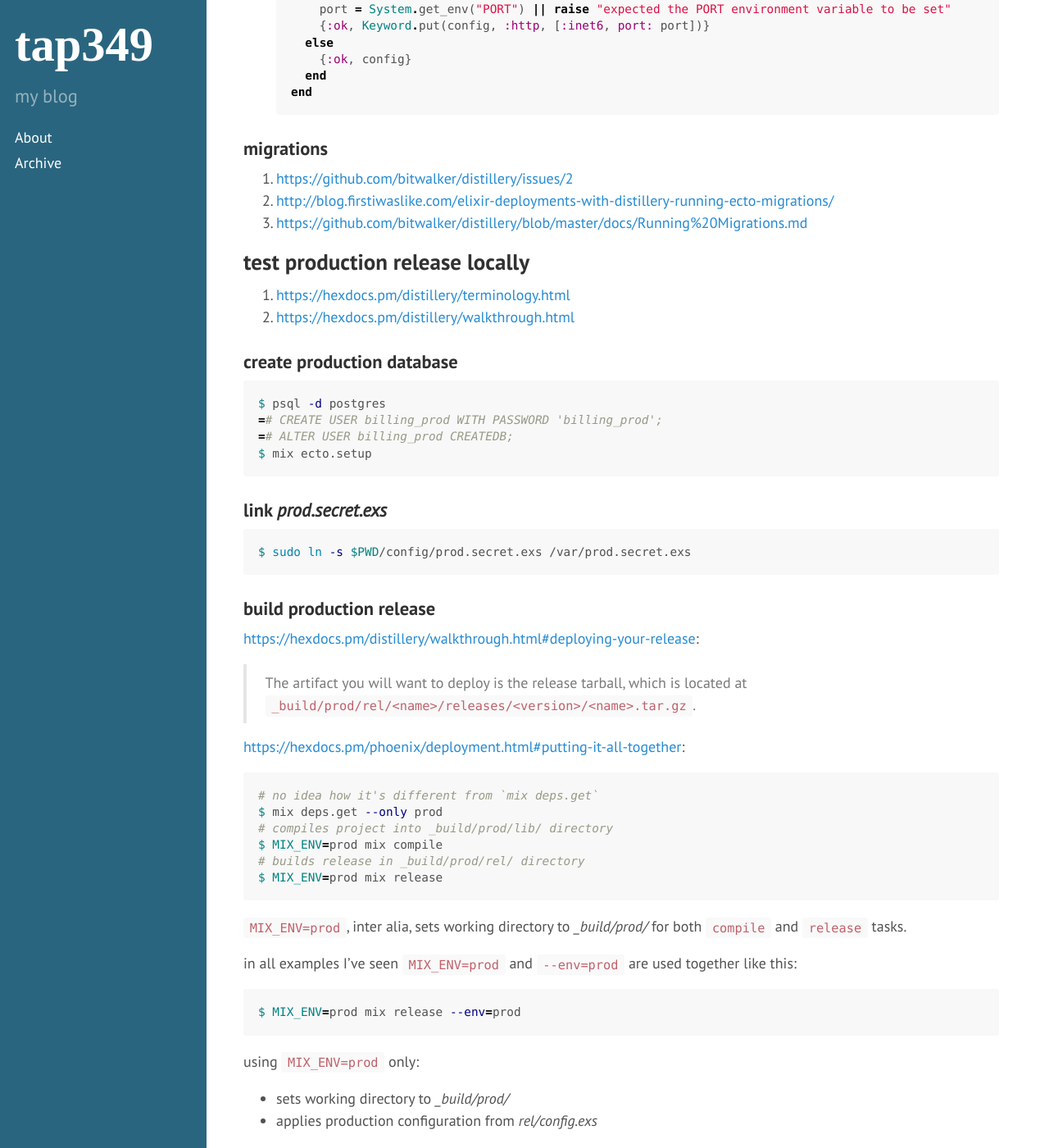
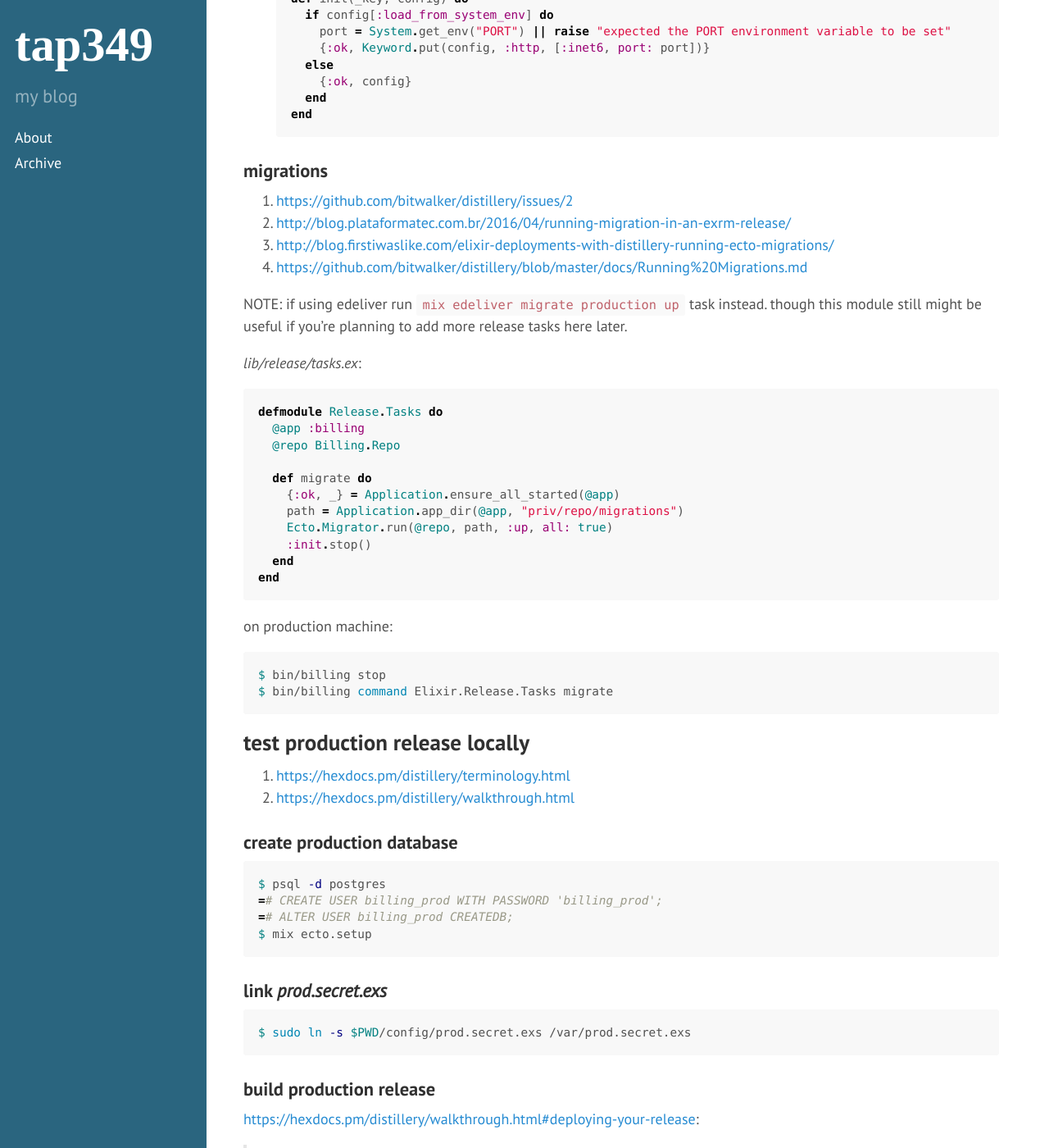
Before and after one commit to tap349/tap349.github.io, a Jekyll site: the page built from _posts/2017-08-02-elixir-deployment.md, in a window 1280 px wide and 1400 px high, scrolled down 3370 px. Shown: the whole window at 82% size. Built offline with Jekyll 4.4.1, drawn with Linux system fonts in a browser that asks for light colours; some of the changed text lies outside the part shown.

Commit message:
update 2017-08-07_04:25:38

````diff
--- a/_posts/2017-08-02-elixir-deployment.md
+++ b/_posts/2017-08-02-elixir-deployment.md
@@ -144,8 +145,36 @@ iex(billing@127.0.0.1)1> :sys.get_state BillingWeb.Endpoint.Server
 ### migrations
 
 1. <https://github.com/bitwalker/distillery/issues/2>
-2. <http://blog.firstiwaslike.com/elixir-deployments-with-distillery-running-ecto-migrations/>
-3. <https://github.com/bitwalker/distillery/blob/master/docs/Running%20Migrations.md>
+2. <http://blog.plataformatec.com.br/2016/04/running-migration-in-an-exrm-release/>
+3. <http://blog.firstiwaslike.com/elixir-deployments-with-distillery-running-ecto-migrations/>
+4. <https://github.com/bitwalker/distillery/blob/master/docs/Running%20Migrations.md>
+
+NOTE: if using edeliver run `mix edeliver migrate production up` task instead.
+      though this module still might be useful if you're planning to add more
+      release tasks here later.
+
+_lib/release/tasks.ex_:
+
+```elixir
+defmodule Release.Tasks do
+  @app :billing
+  @repo Billing.Repo
+
+  def migrate do
+    {:ok, _} = Application.ensure_all_started(@app)
+    path = Application.app_dir(@app, "priv/repo/migrations")
+    Ecto.Migrator.run(@repo, path, :up, all: true)
+    :init.stop()
+  end
+end
+```
+
+on production machine:
+
+```sh
+$ bin/billing stop
+$ bin/billing command Elixir.Release.Tasks migrate
+```
 
 ## test production release locally
 
````
Also changed, not shown: other parts of _posts/2017-08-02-elixir-deployment.md (+2 -1 lines).
